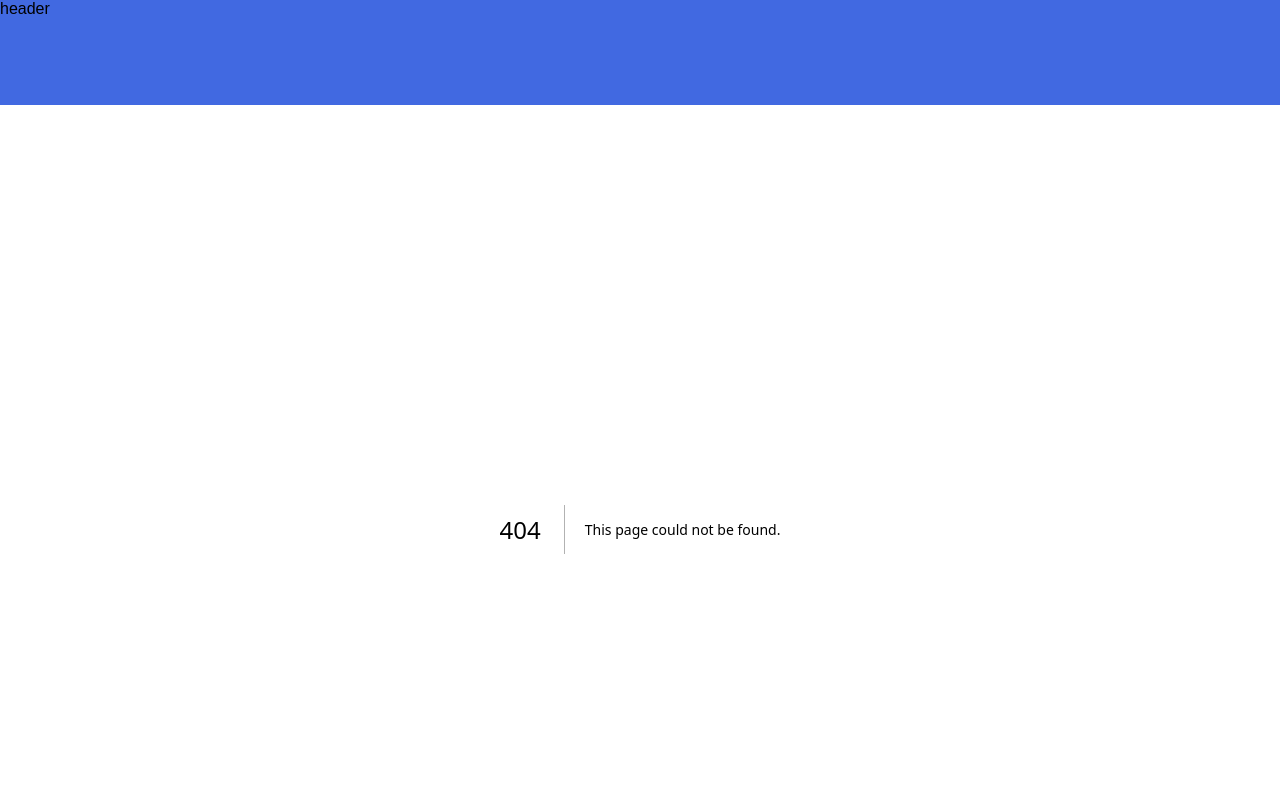
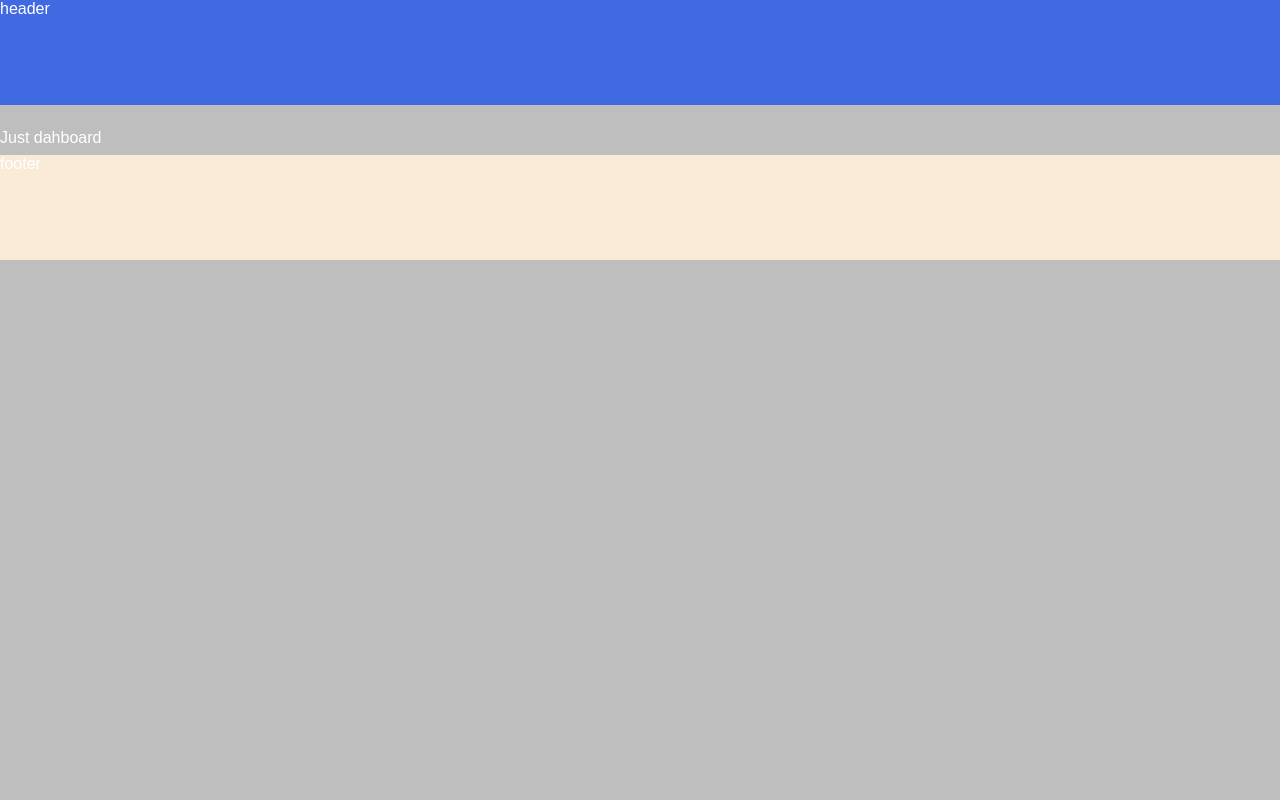
Before and after one commit to Qwental/DZZ_Project, a Next.js app in the folder web/: page /dashboard in a window 1280 px wide. Before the commit this address had no page. Shown: the top 800 px of the page. Built offline with nearby package versions, Linux system fonts and the light colour scheme.

Commit message:
тут будет жить профиль

```diff
--- /dev/null
+++ b/web/src/app/dashboard/page.tsx
@@ -0,0 +1,7 @@
+export default function DahboardPage() {
+    return (
+        <>
+        Just dahboard
+        </>
+    )
+}
```
Also changed, not shown: web/src/app/dashboard/page.module.css (added).
